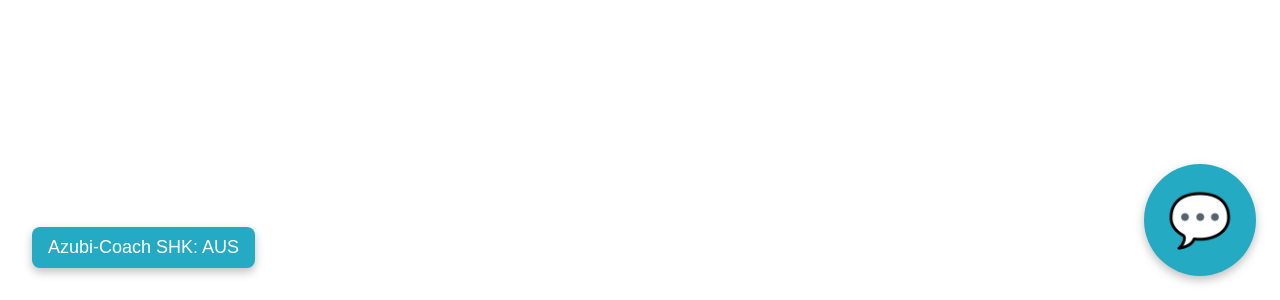
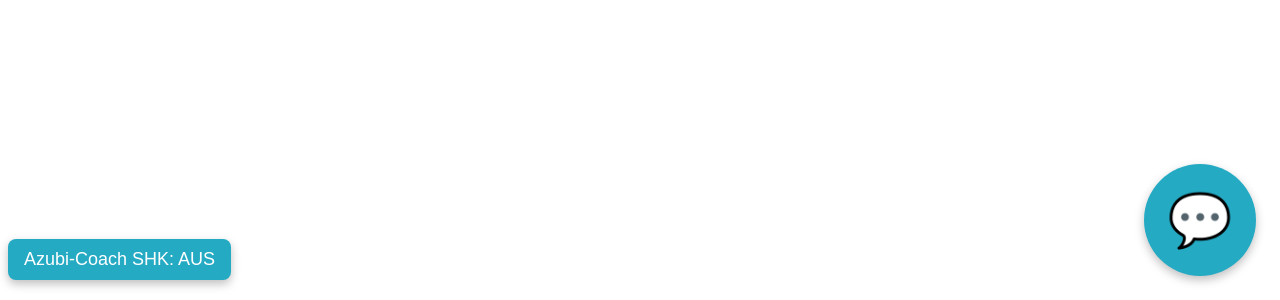
Before and after one commit to jankoenig-shk/azubicoachshk, a plain HTML site: page index.html in a window 1280 px wide. Shown: the part 500-800 px from the top of the page. Drawn offline with Linux system fonts and the light colour scheme.

Commit message:
Update index.html

```diff
--- a/index.html
+++ b/index.html
@@ -82,8 +82,8 @@ body {
 /* ===== TOGGLE BUTTON ===== */
 #azubi-toggle {
   position: fixed;
-  bottom: 32px;
-  left: 32px;
+  bottom: 20px;
+  left: 8px;
   padding: 10px 16px;
   background: #25AAC4;
   color: white;
```
